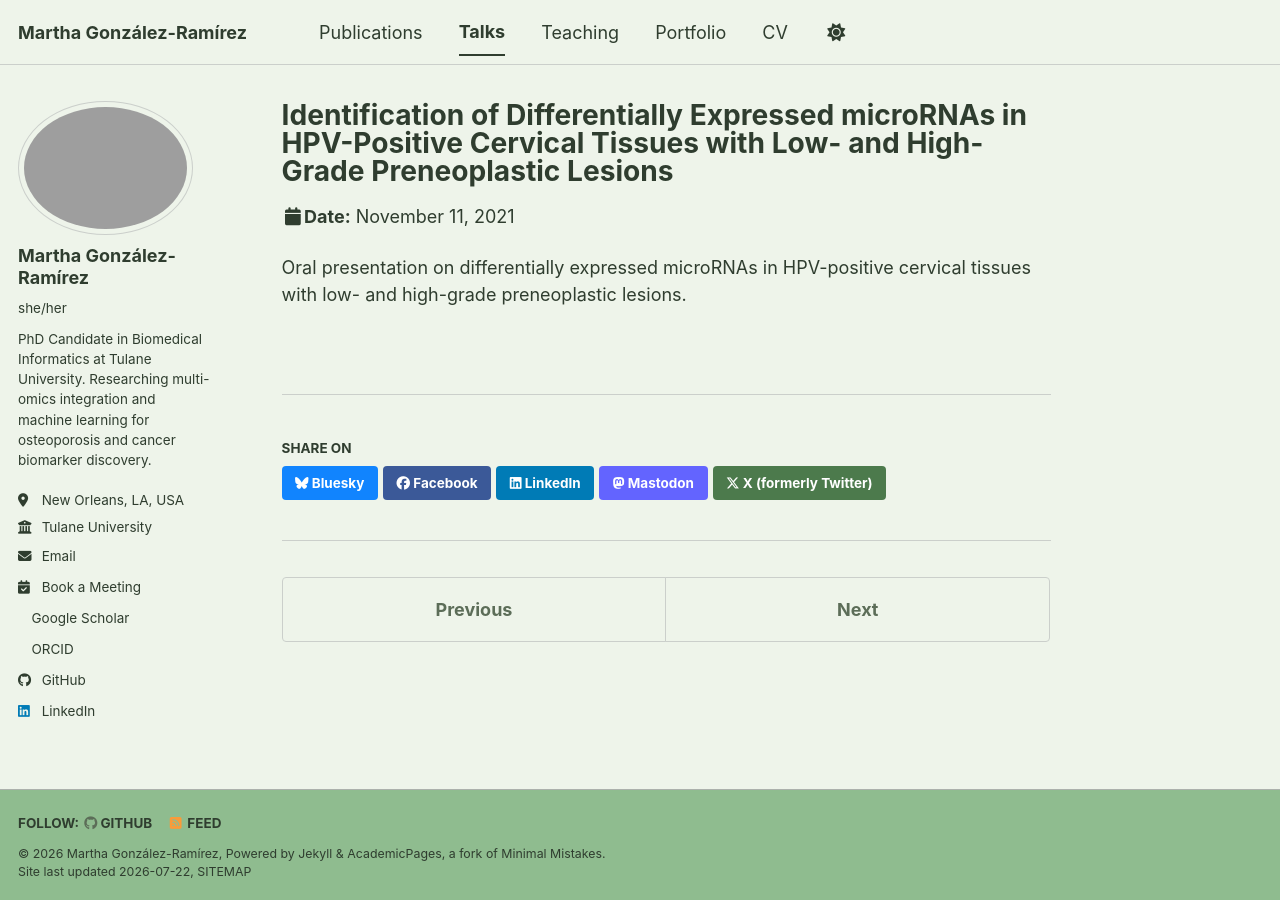
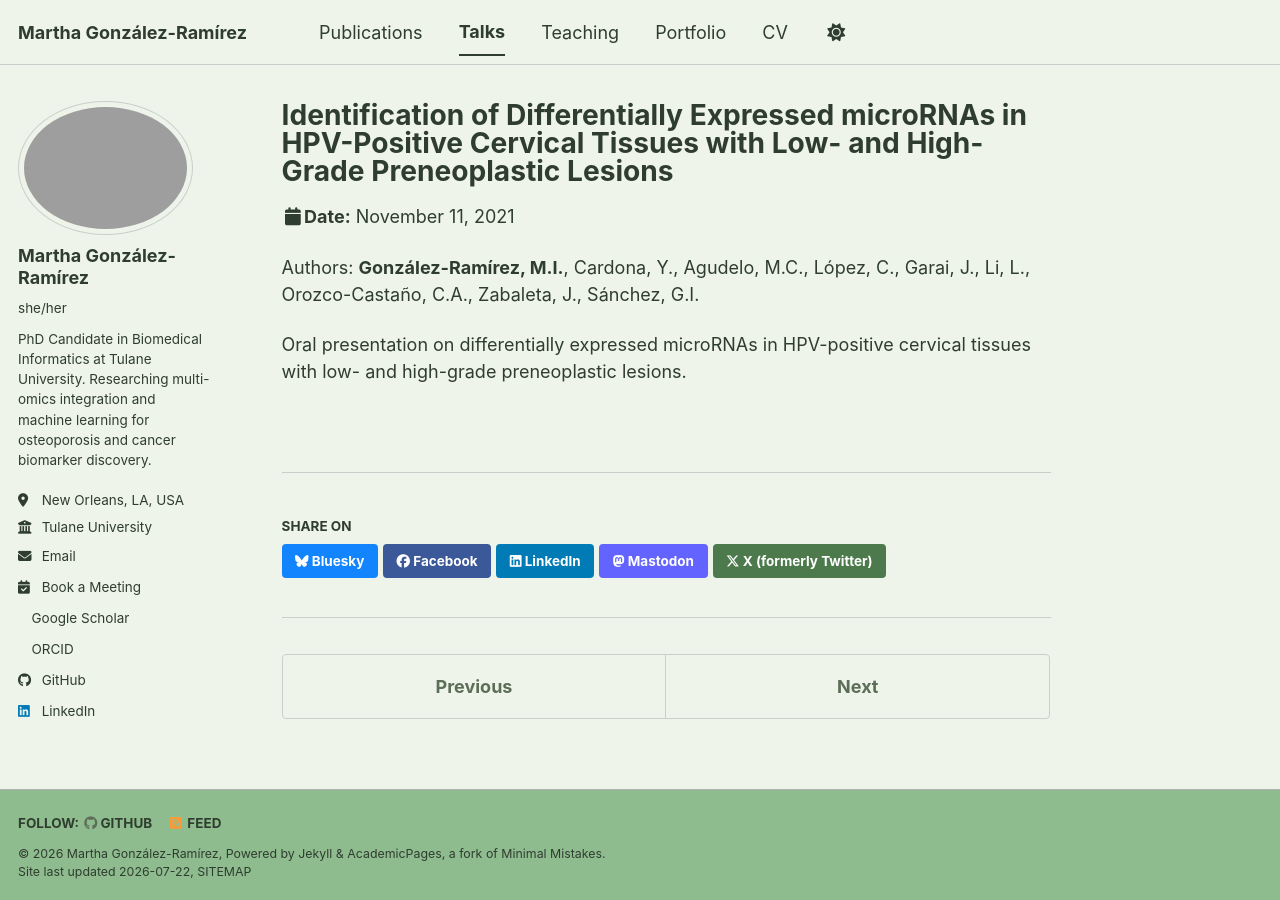
Before and after one commit to migonzalezr/migonzalezr.github.io, a Jekyll site: the page built from _talks/2021-11-11-oral-jornadas-cancer-mirna-hpv.md, in a window 1280 px wide. Built offline with Jekyll 4.4.1, drawn with Linux system fonts in a browser that asks for light colours; a style sheet for code colours, icons or effects is not loaded.

Commit message:
Add authors to the oral presentation details
Added authors to the talk details.

```diff
--- a/_talks/2021-11-11-oral-jornadas-cancer-mirna-hpv.md
+++ b/_talks/2021-11-11-oral-jornadas-cancer-mirna-hpv.md
@@ -8,4 +8,6 @@
 location: "Bogotá, Colombia"
 ---
 
+Authors: <strong>González-Ramírez, M.I.</strong>, Cardona, Y., Agudelo, M.C., López, C., Garai, J., Li, L., Orozco-Castaño, C.A., Zabaleta, J., Sánchez, G.I.
+
 Oral presentation on differentially expressed microRNAs in HPV-positive cervical tissues with low- and high-grade preneoplastic lesions.
```
